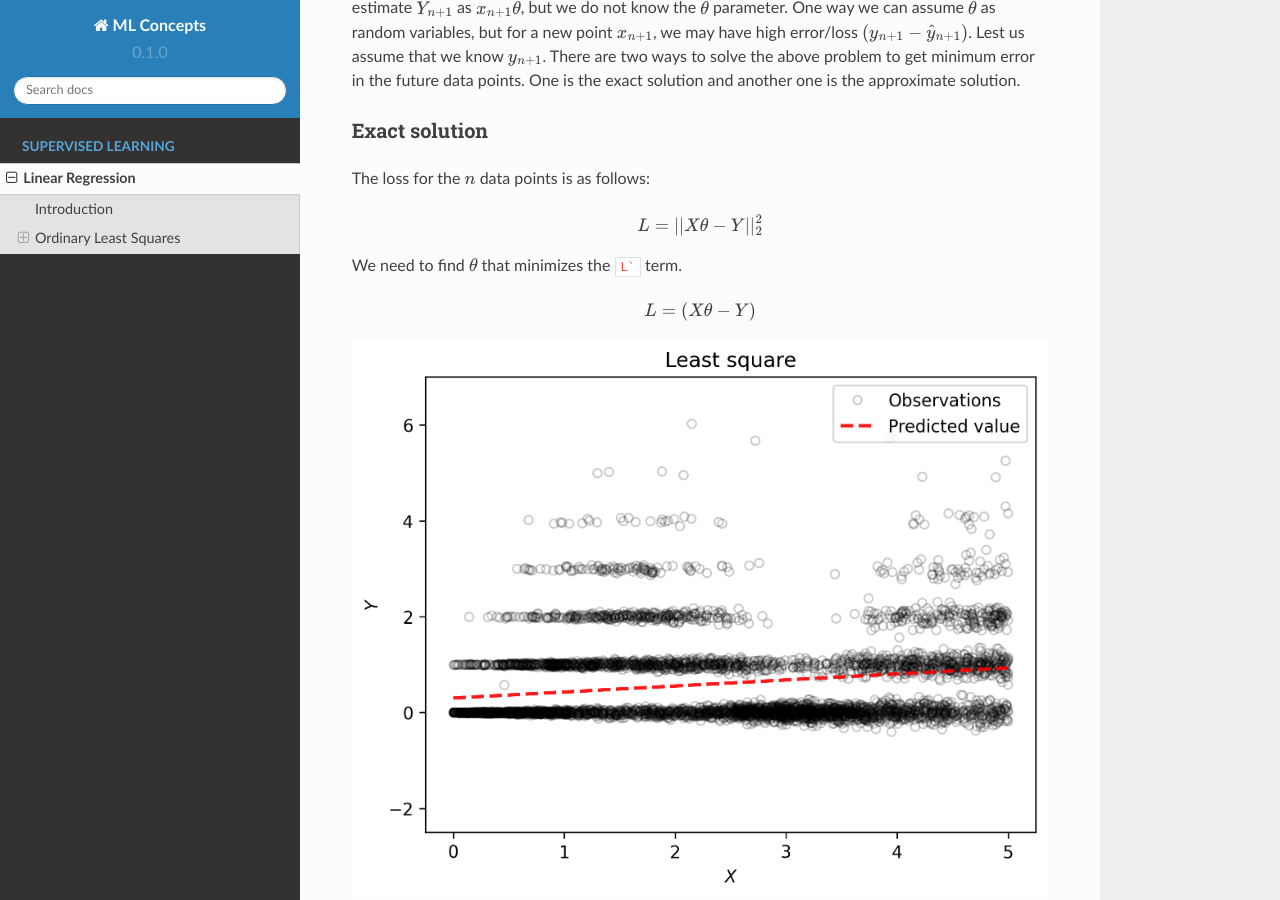
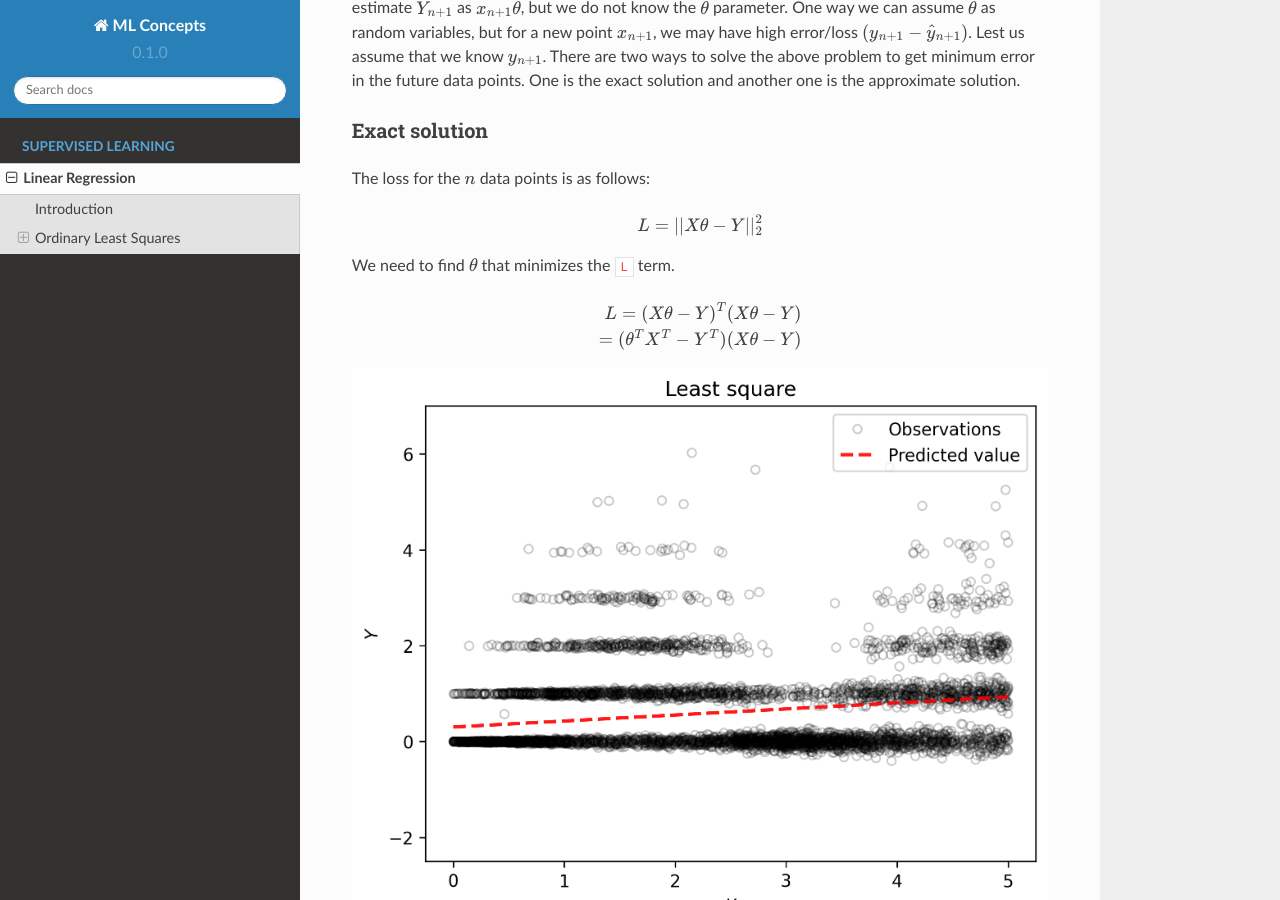
Before and after one commit to ghoshsubh/ML-project, a Sphinx documentation site: the page built from docs/source/Linear_regression.rst, in a window 1280 px wide and 900 px high, scrolled down 1057 px. Built offline with Sphinx 7.4.7 and the Read the Docs theme 2.0.0, drawn with Linux system fonts in a browser that asks for light colours; cross-references to code outside the pages are shown as plain code.

Commit message:
Update Linear_regression.rst

```diff
--- a/docs/source/Linear_regression.rst
+++ b/docs/source/Linear_regression.rst
@@ -51,11 +51,16 @@ The loss for the :math:`n` data points is as follows:
 .. math::
   L = ||X\theta - Y||_2^2
 
-We need to find :math:`\theta` that minimizes the :mat:`L`` term.
+We need to find :math:`\theta` that minimizes the :mat:`L` term.
 
 .. math::
 
-  L = (X \theta - Y)
+  L = (X \theta - Y)^T(X \theta - Y)
+
+    =(\theta^T X^T - Y^T)(X \theta - Y)
+
+
+
 
 
 
```
